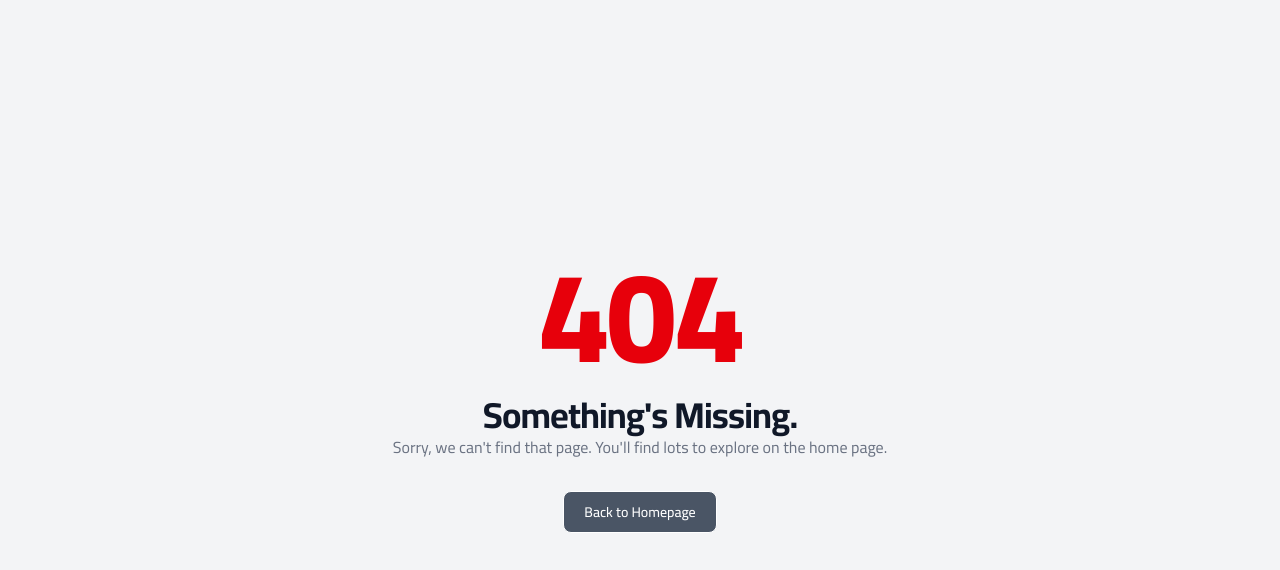
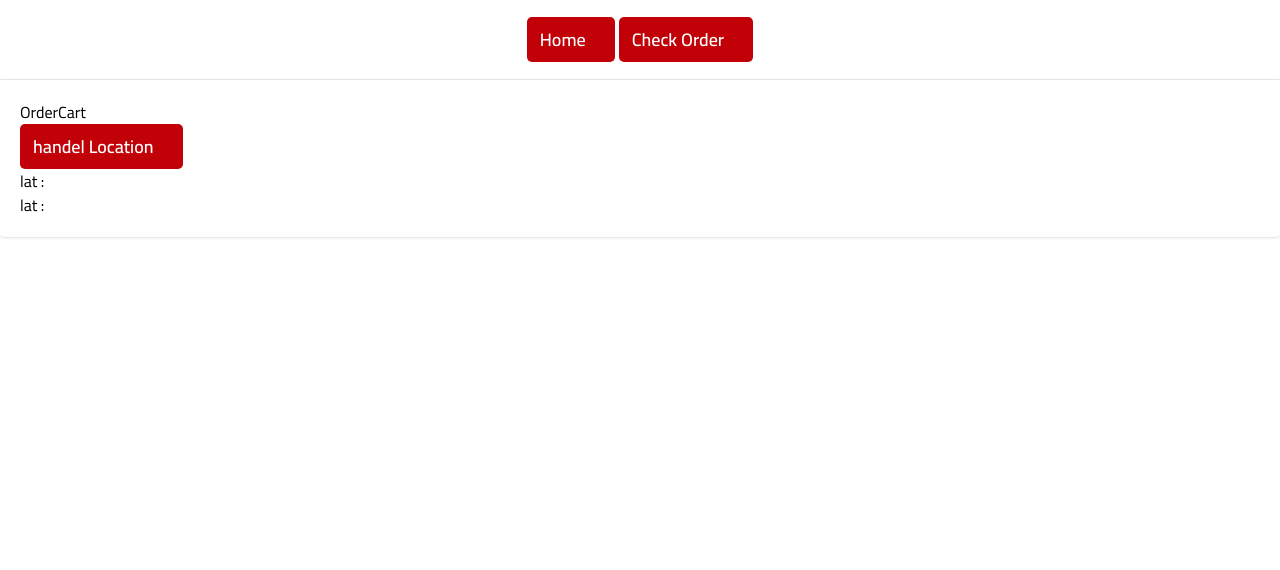
Before and after one commit to MuhammadAbozaid77/react-food-orders, a React (Vite) app: page /order-cart in a window 1280 px wide. Before the commit this address had no page. Shown: the top 570 px of the page. Built offline with nearby package versions, Linux system fonts and the light colour scheme.

Commit message:
reat query and react hook form

```diff
--- a/src/components/layout/Header.jsx
+++ b/src/components/layout/Header.jsx
@@ -1,9 +1,8 @@
+import Wrapper from "../ui/Wrapper";
 import Navbar from "./Navbar";
 
 export default function Header() {
   return (
-    <div>
       <Navbar />
-    </div>
   );
 }
--- a/src/components/layout/Navbar.jsx
+++ b/src/components/layout/Navbar.jsx
@@ -3,7 +3,7 @@ import Button from "../ui/Button";
 
 export default function Navbar() {
   return (
-    <div className="p-5 flex justify-center items-center gap-1">
+    <div className="p-5 flex justify-center items-center gap-1 h-[80px] border-b border-gray-200">
       <Link to={"/"}>
         <Button color={"slate"}>Home</Button>
       </Link>
--- /dev/null
+++ b/src/hooks/useAddNewOrder.js
@@ -0,0 +1,17 @@
+import { useMutation, useQuery, useQueryClient } from "@tanstack/react-query";
+import React from "react";
+
+export default function useAddNewOrder() {
+  const addNewOrderFun = () => {};
+  const queryClient = useQueryClient();
+  const { mutate, isPending } = useMutation({
+    mutationFn: addNewOrderFun,
+    onSuccess: () => {
+      queryClient.invalidateQueries({ queryKey: ["orders"] });
+    },
+    onError: (error) => {
+      console.log("Error", error);
+    },
+  });
+  return { mutate, isPending };
+}
--- /dev/null
+++ b/src/hooks/useGetAdminOrders.js
@@ -0,0 +1,11 @@
+import { useQuery } from "@tanstack/react-query";
+import React from "react";
+
+export default function useGetAdminOrders() {
+  const getAdminOrdersFunction = () => {};
+  const { data, error, isLoading } = useQuery({
+    queryKey: ["orders"],
+    queryFn: getAdminOrdersFunction,
+  });
+  return { data, error, isLoading };
+}
--- a/src/pages/home/Home.jsx
+++ b/src/pages/client/home/Home.jsx
@@ -3,5 +3,9 @@ import { useTranslation } from "react-i18next";
 export default function Home() {
   const { t } = useTranslation();
 
-  return <></>;
+  return (
+    <>
+      <div>ffff</div>
+    </>
+  );
 }
--- a/src/pages/menu/Menu.jsx
+++ b/src/pages/client/menu/Menu.jsx
@@ -1,4 +1,4 @@
-import Wrapper from "../../components/ui/Wrapper";
+import Wrapper from "../../../components/ui/Wrapper";
 
 export default function Menu() {
   return (
--- /dev/null
+++ b/src/pages/client/order-cart/MapSelect.jsx
@@ -0,0 +1,15 @@
+import { useSearchParams } from "react-router-dom";
+
+export default function MapSelect() {
+  const [searchParams, setSearchParams] = useSearchParams();
+
+  const lat = searchParams.get("lat");
+  const lon = searchParams.get("lat");
+
+  return (
+    <div>
+      <h1> lat : {lat} </h1>
+      <h1> lat : {lon} </h1>
+    </div>
+  );
+}
--- /dev/null
+++ b/src/pages/client/order-cart/OrderCart.jsx
@@ -0,0 +1,22 @@
+import { useSearchParams } from "react-router-dom";
+import Wrapper from "../../../components/ui/Wrapper";
+import MapSelect from "./MapSelect";
+import Button from "../../../components/ui/Button";
+
+export default function OrderCart() {
+  const [searchParams, setSearchParams] = useSearchParams();
+
+  const handelSetLocation = () => {
+    setSearchParams({ lat: "2222", lon: "15" });
+  };
+
+  return (
+    <Wrapper>
+      <div>OrderCart</div>
+
+      <Button onClick={handelSetLocation}> handel Location</Button>
+
+      <MapSelect />
+    </Wrapper>
+  );
+}
--- a/src/provider/Navigations.jsx
+++ b/src/provider/Navigations.jsx
@@ -1,7 +1,5 @@
 import { Route, Routes } from "react-router-dom";
 import Layout from "../layouts/Layout";
-import Home from "../pages/home/Home";
-import Menu from "../pages/menu/Menu";
 import PageNotFound from "./PageNotFound";
 import CheckOrder from "../pages/admin/check-order/CheckOrder";
 import AdminLayout from "../layouts/AdminLayout";
@@ -9,6 +7,9 @@ import AdminDashbord from "../pages/admin/dashbord/AdminDashbord";
 import Messages from "../pages/admin/messages/Messages";
 import MenuCategory from "../pages/admin/menu-products/MenuCategory";
 import Products from "../pages/admin/menu-products/Products";
+import Home from "../pages/client/home/Home";
+import Menu from "../pages/client/menu/Menu";
+import OrderCart from "../pages/client/order-cart/OrderCart";
 
 export default function Navigations() {
   return (
@@ -22,6 +23,7 @@ export default function Navigations() {
         <Route element={<Layout />}>
           <Route index element={<Home />} />
           <Route path="/menu" element={<Menu />} />
+          <Route path="/order-cart" element={<OrderCart />} />
         </Route>
         <Route element={<AdminLayout />}>
           <Route path="/dashbord" element={<AdminDashbord />} />
```
